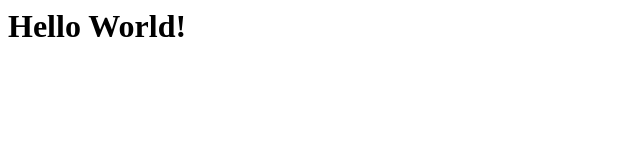
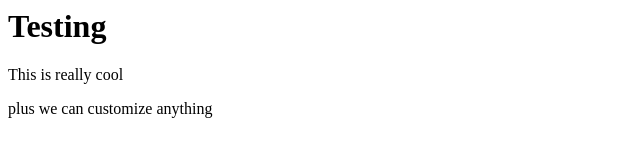
Before and after one commit to JordanItsNot/JordanItsNot.github.io, a plain HTML site: page index.html in a window 1280 px wide. Shown: the whole page, without its empty margins (0-640 px from the left). Drawn offline with Linux system fonts and the light colour scheme.

Commit message:
Update index.html

```diff
--- a/index.html
+++ b/index.html
@@ -1 +1,3 @@
-<h1>Hello World!</h1>
+<h1>Testing</h1>
+<p>This is really cool</p>
+<p>plus we can customize anything</p>
```
